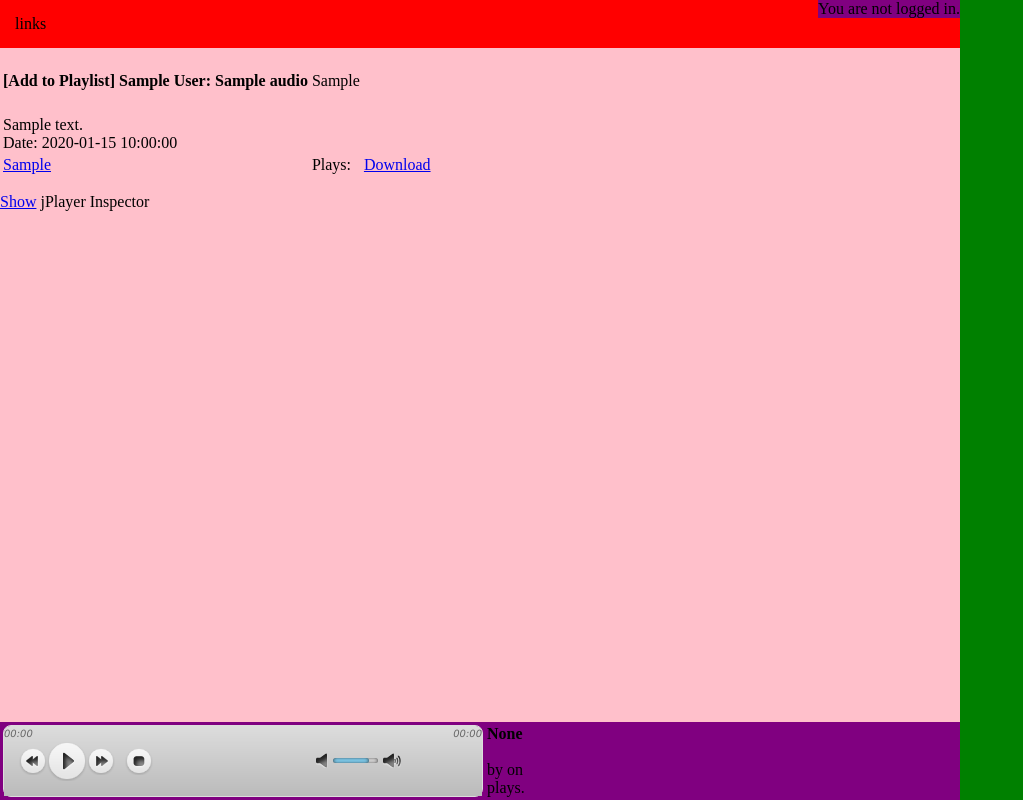
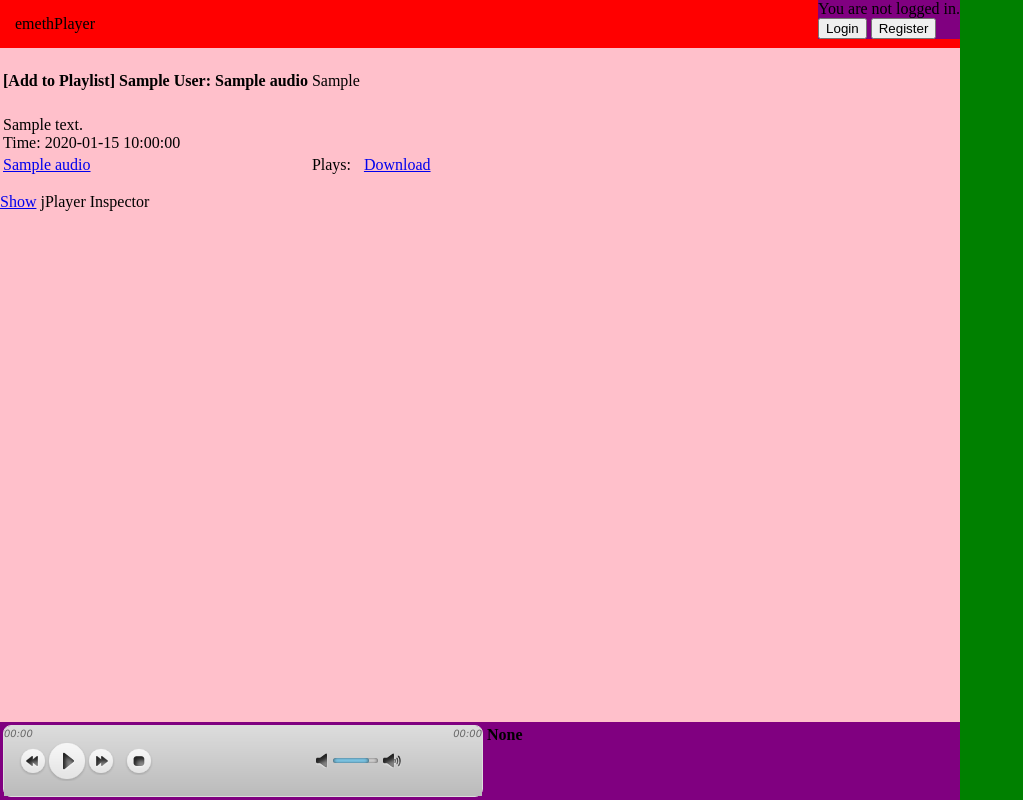
Before and after one commit to emeth-/emethplayer, a PHP site: page / in a window 1280 px wide. Shown: the whole page, without its empty margins (0-1023 px from the left). Run offline with PHP 8.4, Linux system fonts and the light colour scheme; tables that the repository leaves empty or names only in its code hold one stand-in row (values such as "Sample post").

Commit message:
generalized, continued working on flow

```diff
--- a/ajax.php
+++ b/ajax.php
@@ -33,19 +33,23 @@ switch ($_GET['act'])
         die(save_playlist($user, $_POST['playlist']));
         break;
 
+    case "new_current":
+        die(new_current($user, $_POST['audio_id']));
+        break;
+
     case "update_current":
         die(update_current($user, $_POST['audio_id'], $_POST['audio_time']));
         break;
 
-    case "new_current":
-        die(new_current($user, $_POST['audio_id']));
+    case "end_current":
+        die(end_current($user, $_POST['audio_id'], $_POST['duration']));
         break;
 
-    case "add_sermon":
+    case "add_track":
         if ($_POST['password'] != "royale")
             die("bad password");
         else
-            die(add_sermon($_POST['file_loc'], $_POST['file_loc_s3'], $_POST['title'], $_POST['author_name'], $_POST['church'], $_POST['church_website'], $_POST['description'], $_POST['scripture'], $_POST['sermon_timestamp'], $_POST['download_me']));
+            die(add_track($_POST['file_loc'], $_POST['file_loc_s3'], $_POST['title'], $_POST['author_name'], $_POST['owner_name'], $_POST['owner_website'], $_POST['description'], $_POST['tags'], $_POST['track_timestamp'], $_POST['download_me']));
         break;
 }
 
--- a/index.php
+++ b/index.php
@@ -66,6 +66,9 @@ $(document).ready(function() {
             curr_playing['total_playing_time'] = parseInt(event.jPlayer.status.duration); //curr_playing['total_playing_time'] = parseInt(jQuery(this).data().jPlayer.status.duration);
             update_current();
         },
+        ended: function(event) {
+            end_current(event.jPlayer.status.duration);
+        },
         swfPath: "js",
         supplied: "mp3"
     });
@@ -87,23 +90,18 @@ $(document).ready(function() {
     </head>
     <body class="wide">
 
-
-
-
-
-
-
 	<div class="left floats">
-		<div class="header">
-			links
+		<div class="header">emethPlayer
 			<span class="rightbutton">
-                            <span class='logged_in' style='display:none;'>You are logged in as <span class='username_display'></span>.</span>
-                            <span class='logged_out' style='display:block;'>You are not logged in.</span>
+                            <span class='logged_in' style='display:none;'>You are logged in as <span class='username_display'></span>. <button onclick="logout()">Logout</button><br /><br />
+</span>
+                            <span class='logged_out' style='display:block;'>You are not logged in.</span> <button class='logged_out' onclick='$( "#login-dialog" ).dialog( "open" );'>Login</button> <button class='logged_out' onclick='$( "#register-dialog" ).dialog( "open" );'>Register</button>
 			</span>
 		</div>
 		<div class="content">
 			<div class="inner">
 				<div id='available_tracks'></div>
+				<div id='historical_tracks' style="display:none;"></div>
                                 <div id="jplayer_inspector"></div>
 			</div>
 		</div>
@@ -145,12 +143,14 @@ $(document).ready(function() {
                                     </div>
                                 </div>
                             </td>
-                            <td>
+                            <td width=100%>
+                                <div style="height:70px;overflow-y: scroll;overflow-x: hidden;">
                                 <span id='curr_title' style="font-weight:bold;">None</span><br />
                                 <span id='curr_description'></span><br />
-                                by <span id='curr_speaker'></span> on <span id='curr_date'></span><br />
-                                <a id='curr_church_website' href=""><span id='curr_church'></span></a>
-                                <span id='curr_total_plays'></span> plays.<br />
+                                <span class='curr_helper' style="display:none;">by </span><span id='curr_author'></span><span class='curr_helper' style="display:none;"> on </span><span id='curr_track_timestamp'></span><br />
+                                <a id='curr_owner_website' href=""><span id='curr_owner_name'></span></a>
+                                <span id='curr_total_plays'></span><span class='curr_helper' style="display:none;"> plays.</span><br />
+                                </div>
                             </td>
                         </tr>
                     </table>
@@ -174,23 +174,6 @@ $(document).ready(function() {
 
 
 
-<br /><br />
-
-<span class='logged_out' style='display:block;'>
-    <hr />
-    <h2>Login</h2>
-    Email: <input type='text' id='login_email' onkeypress="if(event.keyCode==13) {login();}"><br />
-    Password: <input type='password' id='login_pass' onkeypress="if(event.keyCode==13) {login();}"><br />
-    <button onclick="login()">Submit</button><br /><br />
-
-    <hr />
-    <h2>Register</h2>
-    Email: <input type='text' id='register_email' onkeypress="if(event.keyCode==13) {register();}"><br />
-    Password: <input type='password' id='register_pass1' onkeypress="if(event.keyCode==13) {register();}"><br />
-    Password Again: <input type='password' id='register_pass2' onkeypress="if(event.keyCode==13) {register();}"><br />
-    <button onclick="register()">Submit</button><br /><br />
-</span>
-
 <span class='logged_in' style='display:none;'>
     <hr />
     <button onclick="logout()">Logout</button><br /><br />
@@ -200,22 +183,90 @@ $(document).ready(function() {
 <script type="text/html" id="available_track_template">
 <table data-url="{{ file_loc }}">
     <tr>
-        <td><h4 onclick="add_to_playlist('{{ title }}', '{{ file_loc }}', '{{ id }}', '{{ author_name }}', '{{ sermon_timestamp }}')">[Add to Playlist] {{ author_name }}: {{ title }}</h4></td>
-        <td>{{ scripture }}</td>
+        <td><h4 onclick="add_to_playlist('{{ title }}', '{{ file_loc }}', '{{ id }}', '{{ author_name }}', '{{ track_timestamp }}')">[Add to Playlist] {{ author_name }}: {{ title }}</h4></td>
+        <td>{{ tags }}</td>
     </tr>
     <tr>
-        <td colspan=2>{{ description }}<br />Date: {{ sermon_timestamp }}</td>
+        <td colspan=2>{{ description }}<br />Time: {{ track_timestamp }}</td>
     </tr>
     <tr>
-        <td><a target="_blank" href='{{ church_website }}'>{{ church }}</a></td><td>Plays: {{ plays }}</td><td><a href='{{ file_loc }}'>Download</a></td>
+        <td><a target="_blank" href='{{ owner_website }}'>{{ owner_name }}</a></td><td>Plays: {{ plays }}</td><td><a href='{{ file_loc }}'>Download</a></td>
     </tr>
 </table>
 </script>
 <script type="text/html" id="playlist_track">
     <tr class="playlist_{{ id }}">
-        <td class="playlist_td" data-url="{{ file_loc }}" data-id="{{ id }}"><h4>[<a href="javascript:void" onclick="remove_from_playlist('{{ id }}')">X</a>] {{ author_name }}: {{ title }}</h4></td> <td colspan=2>Date: {{ sermon_timestamp }}</td><td></td>
+        <td class="playlist_td" data-url="{{ file_loc }}" data-id="{{ id }}"><h4>[<a href="javascript:void" onclick="remove_from_playlist('{{ id }}')">X</a>] {{ author_name }}: {{ title }}</h4></td> <td colspan=2>Date: {{ track_timestamp }}</td><td></td>
     </tr>
 </script>
 
+<script>
+
+  $(function() {
+
+    $( "#login-dialog" ).dialog({
+      autoOpen: false,
+      height: 300,
+      width: 350,
+      modal: true,
+      buttons: {
+        "Submit": function() {
+            login();
+            $( this ).dialog( "close" );
+        },
+        Cancel: function() {
+          $( this ).dialog( "close" );
+        }
+      },
+      close: function() {
+      }
+    });
+
+
+    $( "#register-dialog" ).dialog({
+      autoOpen: false,
+      height: 300,
+      width: 350,
+      modal: true,
+      buttons: {
+        "Submit": function() {
+            register();
+            $( this ).dialog( "close" );
+        },
+        Cancel: function() {
+          $( this ).dialog( "close" );
+        }
+      },
+      close: function() {
+      }
+    });
+
+  });
+</script>
+
+<div id="login-dialog" title="Login">
+  <form>
+  <fieldset>
+    <label for="email">Email</label>
+    <input type="text" name="email" id="login_email" value="" class="text ui-widget-content ui-corner-all" />
+    <label for="password">Password</label>
+    <input type="password" name="password" id="login_pass" value="" class="text ui-widget-content ui-corner-all" />
+  </fieldset>
+  </form>
+</div>
+
+<div id="register-dialog" title="Register">
+  <form>
+  <fieldset>
+    <label for="email">Email</label>
+    <input type="text" name="email" id="register_email" value="" class="text ui-widget-content ui-corner-all" />
+    <label for="password">Password</label>
+    <input type="password" name="password" id="register_pass1" value="" class="text ui-widget-content ui-corner-all" />
+    <label for="password2">Password</label>
+    <input type="password" name="password2" id="register_pass2" value="" class="text ui-widget-content ui-corner-all" />
+  </fieldset>
+  </form>
+</div>
+
 </body>
 </html>
--- a/logic.php
+++ b/logic.php
@@ -45,17 +45,7 @@ function new_current($user, $audio_id)
     $returnData = array();
     $audio_id = abs(intval($audio_id));
 
-    $shrz = mysql_query("SELECT * FROM plays WHERE user_id=".$user['id']." AND audio_id=".$audio_id);
-    if (mysql_num_rows($shrz) > 0)
-    {
-        mysql_query("UPDATE plays SET start_timestamp=unix_timestamp() WHERE user_id=".$user['id']." AND audio_id=".$audio_id);
-        $returnData['did'] = "updated";
-    }
-    else
-    {
-        mysql_query("INSERT INTO plays (user_id, audio_id, start_timestamp) VALUES(".$user['id'].", ".$audio_id.", unix_timestamp())");
-        $returnData['did'] = "INSERT INTO plays (user_id, audio_id, start_timestamp) VALUES(".$user['id'].", ".$audio_id.", unix_timestamp())";
-    }
+    mysql_query("INSERT INTO plays (user_id, audio_id, start_timestamp) VALUES(".$user['id'].", ".$audio_id.", unix_timestamp())");
 
     $returnData['audio_id'] = $audio_id;
     $returnData['status'] = "success";
@@ -70,14 +60,31 @@ function update_current($user, $audio_id, $audio_time)
     $audio_id = abs(intval($audio_id));
     $audio_time = abs(intval($audio_time));
 
-    $shrz = mysql_query("SELECT * FROM plays WHERE user_id=".$user['id']." AND audio_id=".$audio_id);
+    $shrz = mysql_query("SELECT * FROM plays WHERE user_id=".$user['id']." AND audio_id=".$audio_id." ORDER BY start_timestamp DESC LIMIT 1");
     if (mysql_num_rows($shrz) > 0)
-        mysql_query("UPDATE plays SET audio_timestamp=".$audio_time." WHERE user_id=".$user['id']." AND audio_id=".$audio_id);
+        mysql_query("UPDATE plays SET audio_timestamp=".$audio_time." WHERE user_id=".$user['id']." AND audio_id=".$audio_id." ORDER BY start_timestamp DESC LIMIT 1");
     else
         mysql_query("INSERT INTO plays (user_id, audio_id, start_timestamp, audio_timestamp) VALUES(".$user['id'].", ".$audio_id.", unix_timestamp(), ".$audio_time.")");
 
     $returnData['audio_id'] = $audio_id;
     $returnData['audio_time'] = $audio_time;
+    $returnData['status'] = "success";
+
+    return json_encode($returnData);
+}
+
+function end_current($user, $audio_id, $duration)
+{
+    $returnData = array();
+    $audio_id = abs(intval($audio_id));
+    $duration = abs(intval($duration));
+    $end_time = time();
+
+    mysql_query("UPDATE plays SET end_timestamp=".$end_time." WHERE user_id=".$user['id']." AND audio_id=".$audio_id." ORDER BY start_timestamp DESC LIMIT 1");
+    mysql_query("UPDATE audio SET duration=".$duration." WHERE id=".$audio_id);
+
+    $returnData['audio_id'] = $audio_id;
+    $returnData['end_time'] = $end_time;
     $returnData['status'] = "success";
 
     return json_encode($returnData);
@@ -96,26 +103,26 @@ function view_available_tracks()
     return json_encode($returnData);
 }
 
-function add_sermon($file_loc, $file_loc_s3, $title, $author_name, $church, $church_website, $description, $scripture, $sermon_timestamp, $download_me)
+function add_track($file_loc, $file_loc_s3, $title, $author_name, $owner_name, $owner_website, $description, $tags, $track_timestamp, $download_me)
 {
     $file_loc = mysql_real_escape_string($file_loc);
     $file_loc_s3 = mysql_real_escape_string($file_loc_s3);
     $title = mysql_real_escape_string($title);
     $author_name = mysql_real_escape_string($author_name);
-    $church = mysql_real_escape_string($church);
-    $church_website = mysql_real_escape_string($church_website);
+    $owner_name = mysql_real_escape_string($owner_name);
+    $owner_website = mysql_real_escape_string($owner_website);
     $description = mysql_real_escape_string($description);
-    $scripture = mysql_real_escape_string($scripture);
-    $sermon_timestamp = mysql_real_escape_string($sermon_timestamp);
+    $tags = mysql_real_escape_string($tags);
+    $track_timestamp = mysql_real_escape_string($track_timestamp);
     $download_me = intval($download_me);
     $exists = mysql_query("SELECT * FROM audio WHERE file_loc='$file_loc'");
     if(mysql_num_rows($exists) > 0)
     {
-        mysql_query("UPDATE audio SET file_loc_s3='$file_loc_s3', title='$title', author_name='$author_name', church='$church', church_website='$church_website', description='$description', scripture='$scripture', sermon_timestamp='$sermon_timestamp', download_me=$download_me WHERE file_loc='$file_loc'");
+        mysql_query("UPDATE audio SET file_loc_s3='$file_loc_s3', title='$title', author_name='$author_name', owner_name='$owner_name', owner_website='$owner_website', description='$description', tags='$tags', track_timestamp='$track_timestamp', download_me=$download_me WHERE file_loc='$file_loc'");
     }
     else
     {
-        mysql_query("INSERT INTO audio (file_loc, file_loc_s3, title, author_name, church, church_website, description, scripture, sermon_timestamp, download_me) VALUES('$file_loc', '$file_loc_s3', '$title', '$author_name', '$church', '$church_website', '$description', '$scripture', '$sermon_timestamp', $download_me)");
+        mysql_query("INSERT INTO audio (file_loc, file_loc_s3, title, author_name, owner_name, owner_website, description, tags, track_timestamp, download_me) VALUES('$file_loc', '$file_loc_s3', '$title', '$author_name', '$owner_name', '$owner_website', '$description', '$tags', '$track_timestamp', $download_me)");
     }
 }
 
@@ -196,6 +203,9 @@ function user_logout()
     return json_encode($returnData);
 }
 
+/*
+ *Used by both login and register (which logs in a user after they finish creating an account).
+ */
 function helper_login_user($email, $encPassword, $user_id=-1)
 {
     $returnData = array();
@@ -211,7 +221,7 @@ function helper_login_user($email, $encPassword, $user_id=-1)
         $_SESSION['userid'] = $user['id'];
         $returnData['email'] = $user['email'];
         $returnData['curr_playing'] = -1;
-        $shrz = mysql_query("SELECT * FROM plays WHERE user_id=".$user['id']." ORDER BY start_timestamp DESC LIMIT 1");
+        $shrz = mysql_query("SELECT * FROM plays WHERE user_id=".$user['id']." AND end_timestamp=0 AND downloaded=0");
         if (mysql_num_rows($shrz) > 0)
         {
             $returnData['curr_playing'] = array();
```
Also changed, not shown: js/emethplayer.js (+50 -21 lines).
